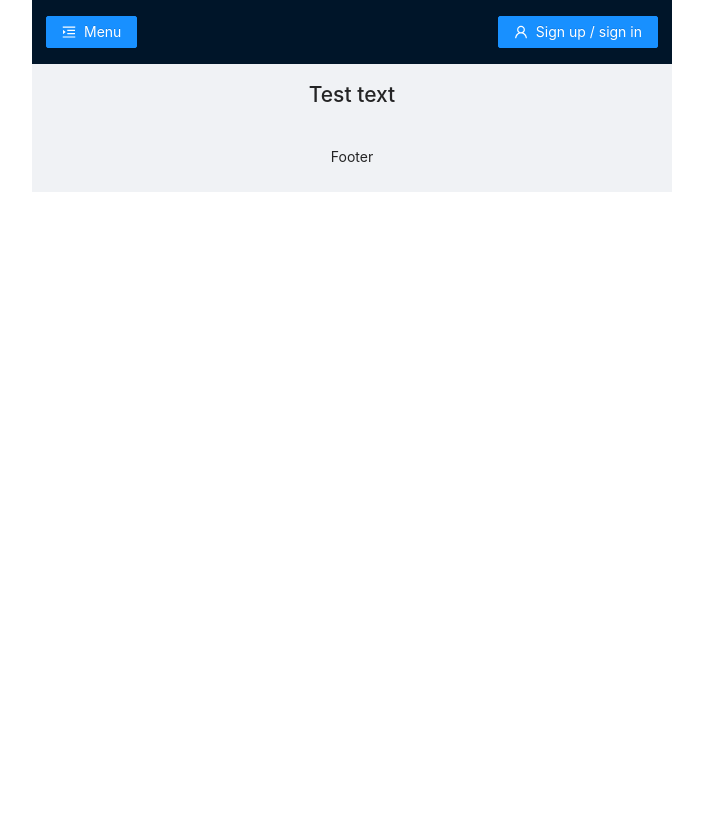
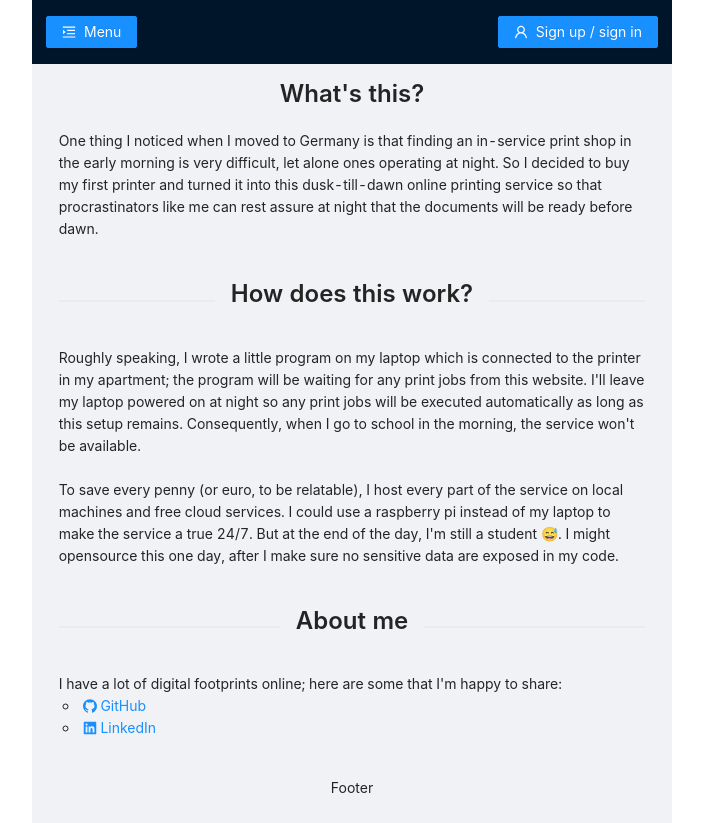
Before and after one commit to kohpai/the-prince-webapp, a React (Create React App) app: page /about in a window 1280 px wide. Shown: the whole page, without its empty margins (288-991 px from the left). Before the commit the page ends 800 px from the top, so only its background shows below. Built offline with nearby package versions, Linux system fonts and the light colour scheme.

Commit message:
✨ add about content

```diff
--- a/src/About.tsx
+++ b/src/About.tsx
@@ -1,3 +1,73 @@
 import React from "react";
+import { Divider, Space, Typography } from "antd";
+import { GithubFilled, LinkedinFilled } from "@ant-design/icons";
 
-export const About = () => <h1>Test text</h1>;
+const { Title, Paragraph } = Typography;
+
+export const About = () => (
+  <Space direction="vertical" size="small">
+    <Title level={3}>What's this?</Title>
+    <Paragraph style={{ textAlign: "left" }}>
+      One thing I noticed when I moved to Germany is that finding an in-service
+      print shop in the early morning is very difficult, let alone ones
+      operating at night. So I decided to buy my first printer and turned it
+      into this dusk-till-dawn online printing service so that procrastinators
+      like me can rest assure at night that the documents will be ready before
+      dawn.
+    </Paragraph>
+
+    <Divider orientation="center">
+      <Title level={3}>How does this work?</Title>
+    </Divider>
+
+    <Paragraph style={{ textAlign: "left" }}>
+      Roughly speaking, I wrote a little program on my laptop which is connected
+      to the printer in my apartment; the program will be waiting for any print
+      jobs from this website. I'll leave my laptop powered on at night so any
+      print jobs will be executed automatically as long as this setup remains.
+      Consequently, when I go to school in the morning, the service won't be
+      available.
+    </Paragraph>
+
+    <Paragraph style={{ textAlign: "left" }}>
+      To save every penny (or euro, to be relatable), I host every part of the
+      service on local machines and free cloud services. I could use a raspberry
+      pi instead of my laptop to make the service a true 24/7. But at the end of
+      the day, I'm still a student{" "}
+      <span role="img" aria-label="grinning-face">
+        😅
+      </span>
+      . I might opensource this one day, after I make sure no sensitive data are
+      exposed in my code.
+    </Paragraph>
+
+    <Divider orientation="center">
+      <Title level={3}>About me</Title>
+    </Divider>
+
+    <Paragraph style={{ textAlign: "left" }}>
+      I have a lot of digital footprints online; here are some that I'm happy to
+      share:
+      <ul>
+        <li>
+          <a
+            href="https://github.com/kohpai"
+            target="_blank"
+            rel="noopener noreferrer"
+          >
+            <GithubFilled /> GitHub
+          </a>
+        </li>
+        <li>
+          <a
+            href="https://www.linkedin.com/in/srikote-naewchampa-50109b9b/"
+            target="_blank"
+            rel="noopener noreferrer"
+          >
+            <LinkedinFilled /> LinkedIn
+          </a>
+        </li>
+      </ul>
+    </Paragraph>
+  </Space>
+);
```
